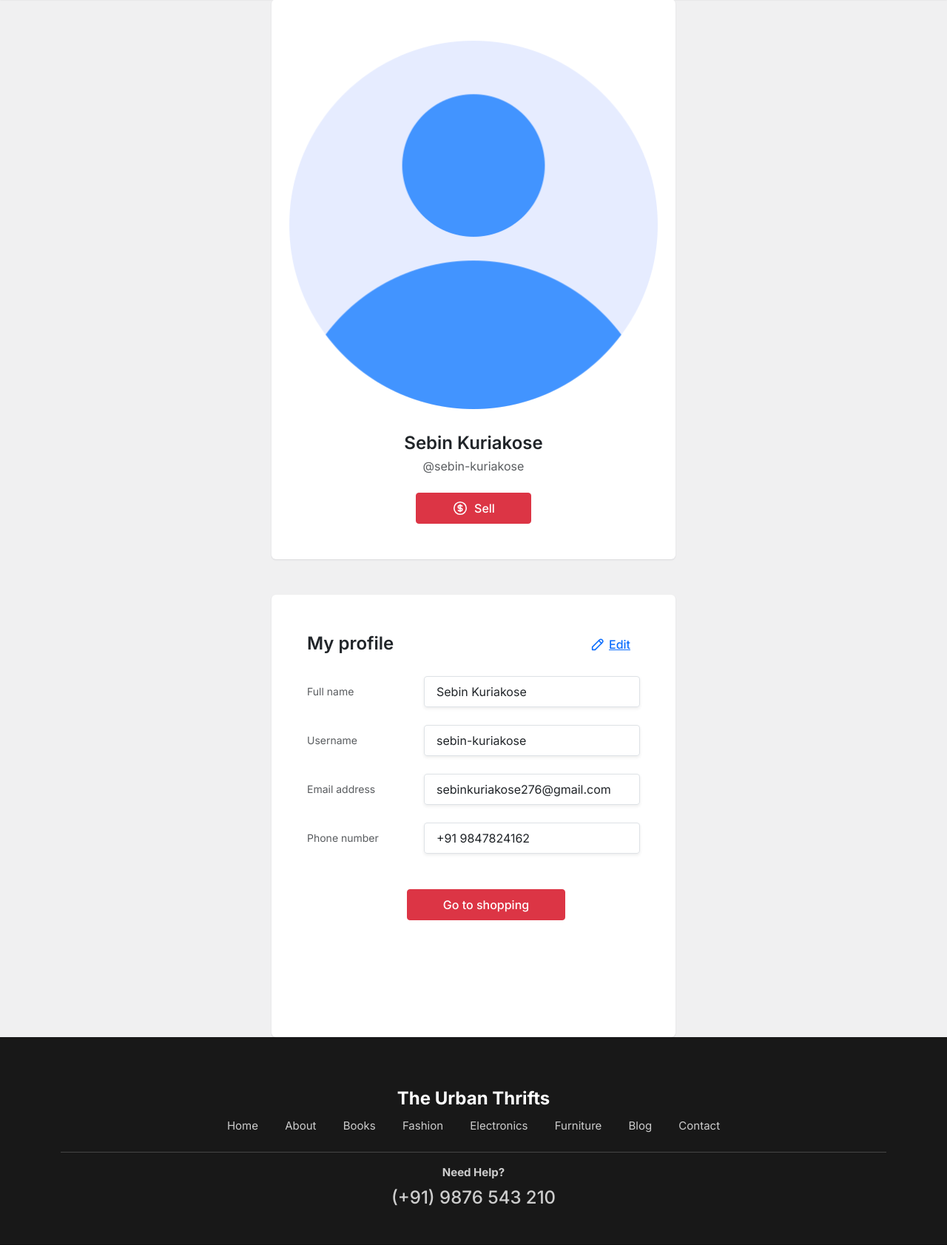
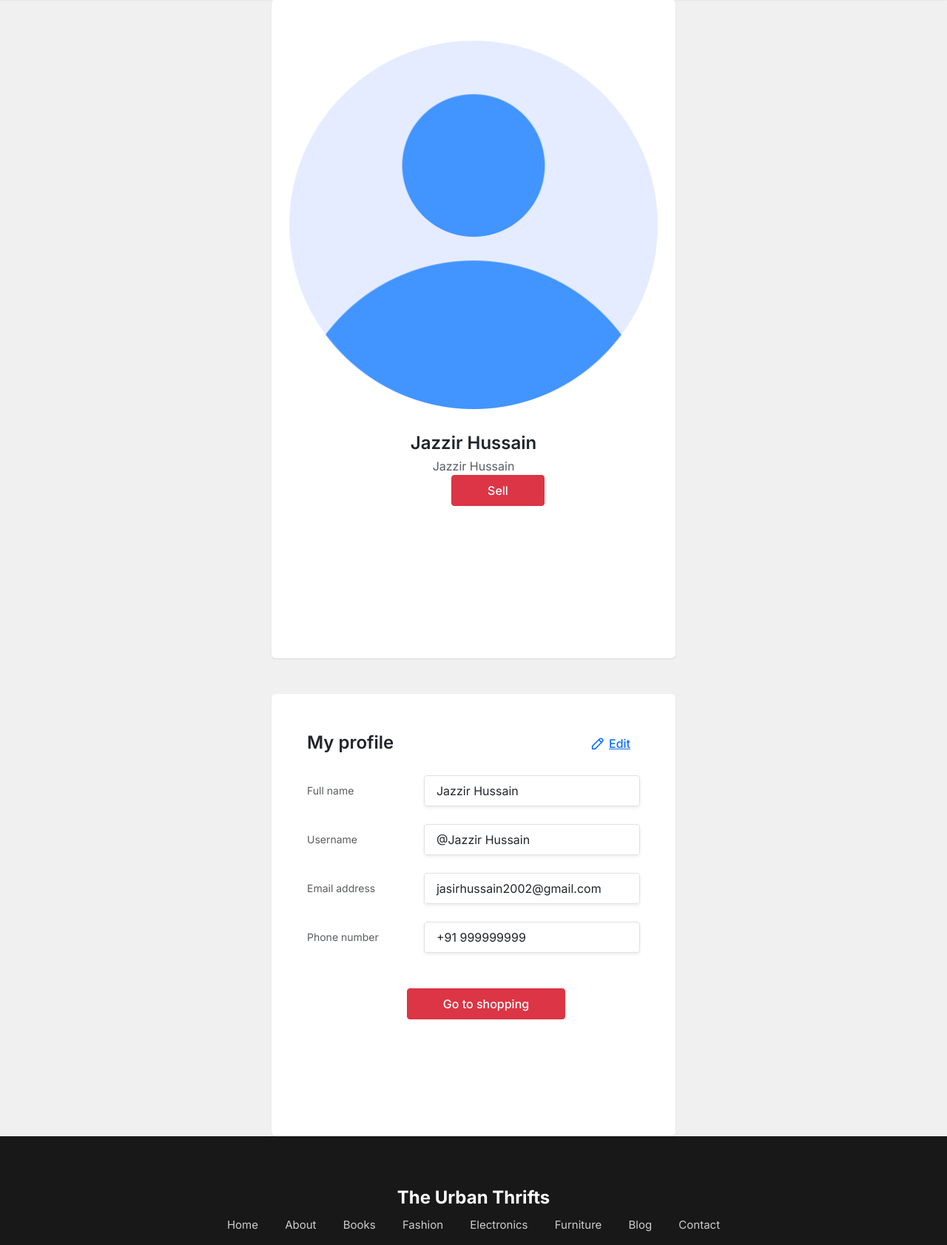
Before and after one commit to sebinkuriakose276/MiniProject----The-Urban-Thrift, a Flask app: page /profile in a window 1280 px wide. Shown: the part 110-1793 px from the top of the page at 74% size. Run offline with Flask 3, Linux system fonts and the light colour scheme; a user stored in the database is signed in; some libraries are stand-ins or nearby versions.

Commit message:
shortened

```diff
--- a/urban/main.py
+++ b/urban/main.py
@@ -18,7 +18,7 @@ def index():
     # db.session.commit()
         # new_user = Coupons(code='diwali20', amount='110')
         # db.session.add(new_user)
-        # db.session.commit()
+        # db.session.commit()a
     products = Products.query.all()
     return render_template('index.html',  products=products)
 
@@ -35,8 +35,16 @@ def books(slug):
 def contact():
     return render_template('contact.html')
 
+@main.route('/sell')
+def sell():
+    return render_template('sell.html')
+
+
+
 @main.route('/profile')
+@login_required
 def profile():
+
     return render_template('profile.html')
 
 @main.route('/checkout')
--- a/urban/templates/base.html
+++ b/urban/templates/base.html
@@ -14,9 +14,11 @@
 <body>
 
   <header class="site-header">
+
 		<div class="header-top py-2">
 			<div class="container">
 				<div class="row">
+					{% if current_user.is_authenticated %}
 					<div class="col-lg-6">
 						<ul class="list-unstyled d-flex mb-0">
 							<li class="pe-4"><a href="{{ url_for('main.profile')}}">My account</a></li>
@@ -27,12 +29,15 @@
 							<li class="pe-4"><a href="#">Wishlist</a></li>
 						</ul>
 					</div>
+					{% endif %}
 					<div class="col-lg-6">
 						<p class="text-end mb-0">Need help? Call us: <a href="{{ url_for('main.contact')}}" class="fw-semibold">(+91) 9876 5432 10</a>  or <a href="{{ url_for('main.contact')}}" class="fw-semibold">info@urban-thrifts.com</a></p>
 					</div>
 				</div>
 			</div>
 		</div>
+
+
 		<nav class="navbar navbar-expand-lg py-3 bg-white brand-shadow">
 			<div class="container">
 				<a class="navbar-brand fw-bold" href="{{ url_for('main.index')}}">The Urban Thrift</a>
@@ -94,7 +99,7 @@
 						<div class="footer-brand fw-bold text-white mb-2">The Urban Thrifts</div>
 						<div class="footer-links mb-4">
 							<a href="{{url_for('main.index')}}" class="mx-3">Home</a>
-							<a href="#" class="mx-3">About</a>
+							<a href="{{url_for('main.about')}}" class="mx-3">About</a>
 							<a href="/category/books" class="mx-3">Books</a>
 							<a href="/category/fashion" class="mx-3">Fashion</a>
 							<a href="/category/electronics" class="mx-3">Electronics</a>
--- a/urban/templates/profile.html
+++ b/urban/templates/profile.html
@@ -12,9 +12,9 @@
 					<div class="card card-profile-hero brand-shadow border-0 mb-5">
 						<div class="card-body text-center py-5">
 							<div class="profile-pic mx-auto mb-4 rounded-circle"><img src="img/profile.png" alt="user" class="w-100 d-block rounded-circle"></div>
-							<h4 class="title fw-semibold mb-1">Sebin Kuriakose</h4>
-							<div class="title-sm text-muted">@sebin-kuriakose</div>
-							<div class="pt-4">
+							<h4 class="title fw-semibold mb-1">{{current_user.username}}</h4>
+							<div class="title-sm text-muted">{{current_user.username}}</div>
+							<!-- <div class="pt-4">
 								<button type="button" class="btn btn-danger d-inline-flex align-items-center fw-medium py-2 px-5 rounded-1">
 									<svg xmlns="http://www.w3.org/2000/svg" class="icon icon-tabler icon-tabler-coin me-2" width="22" height="22" viewBox="0 0 24 24" stroke-width="1.75" stroke="currentColor" fill="none" stroke-linecap="round" stroke-linejoin="round">
 										<path stroke="none" d="M0 0h24v24H0z" fill="none"></path>
@@ -24,6 +24,9 @@
 									</svg>
 									Sell
 								</button>
+							</div> -->
+							<div class="buttonallign">
+								<button type="button" class="btn btn-danger d-inline-flex align-items-center fw-medium py-2 px-5 rounded-1" onclick="sellpage()">Sell</button>
 							</div>
 						</div>
 					</div>
@@ -44,19 +47,19 @@
 							</div>
 							<div class="row align-items-center mb-4">
 								<div class="col-4 text-muted small">Full name</div>
-								<div class="col-8"><div class="py-2 px-3 border shadow-sm rounded-1">Sebin Kuriakose</div></div>
+								<div class="col-8"><div class="py-2 px-3 border shadow-sm rounded-1">{{current_user.username}}</div></div>
 							</div>
 							<div class="row align-items-center mb-4">
 								<div class="col-4 text-muted small">Username</div>
-								<div class="col-8"><div class="py-2 px-3 border shadow-sm rounded-1">sebin-kuriakose</div></div>
+								<div class="col-8"><div class="py-2 px-3 border shadow-sm rounded-1">@{{current_user.username}}</div></div>
 							</div>
 							<div class="row align-items-center mb-4">
 								<div class="col-4 text-muted small">Email address</div>
-								<div class="col-8"><div class="py-2 px-3 border shadow-sm rounded-1">sebinkuriakose276@gmail.com</div></div>
+								<div class="col-8"><div class="py-2 px-3 border shadow-sm rounded-1">{{current_user.email}}</div></div>
 							</div>
 							<div class="row align-items-center">
 								<div class="col-4 text-muted small">Phone number</div>
-								<div class="col-8"><div class="py-2 px-3 border shadow-sm rounded-1">+91 9847824162</div></div>
+								<div class="col-8"><div class="py-2 px-3 border shadow-sm rounded-1">+91 {{current_user.phone}}</div></div>
 							</div>
 						</div>
 						<div class="buttonallign">
@@ -73,6 +76,11 @@
 		{
 		 // alert('The Order has been placed!');
 		  location.replace('/')
+		}
+
+		function sellpage()
+		{
+			location.replace('/sell')
 		}
 	  </script>
 
```
Also changed, not shown: urban/templates/sell.html (added, +27 -0 lines), instance/urban.db.
